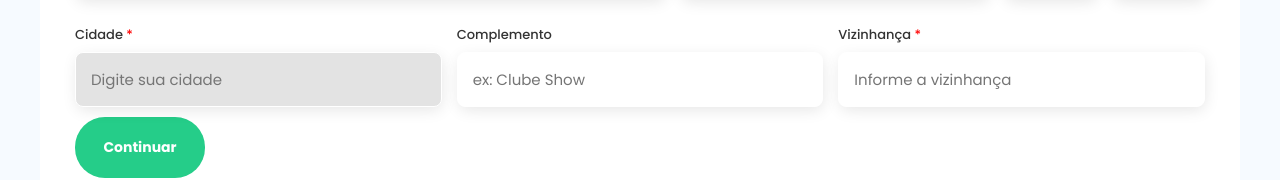
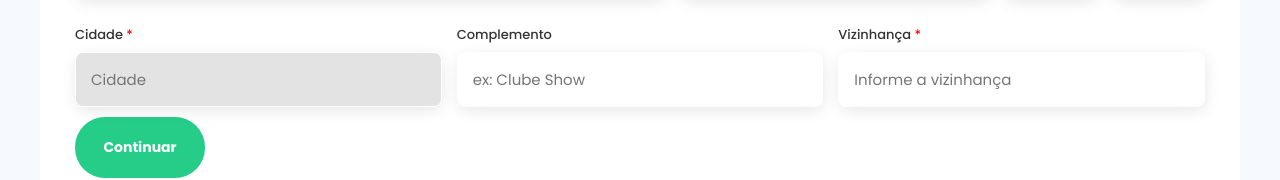
Before and after one commit to douglassantos45/computer-donation, a Next.js app: page / in a window 1280 px wide. Shown: the part 566-746 px from the top of the page. Built offline with nearby package versions, Linux system fonts and the light colour scheme.

Commit message:
Formulario funcionando versão final

```diff
--- a/src/pages/forms/step1/index.tsx
+++ b/src/pages/forms/step1/index.tsx
@@ -319,7 +319,7 @@ export default function Step1() {
               <span style={{ color: 'red' }}> *</span>
               <input
                 type="text"
-                placeholder="Digite sua cidade"
+                placeholder="Cidade"
                 name="setCity"
                 onChange={handleChange}
                 value={state.city}
```
